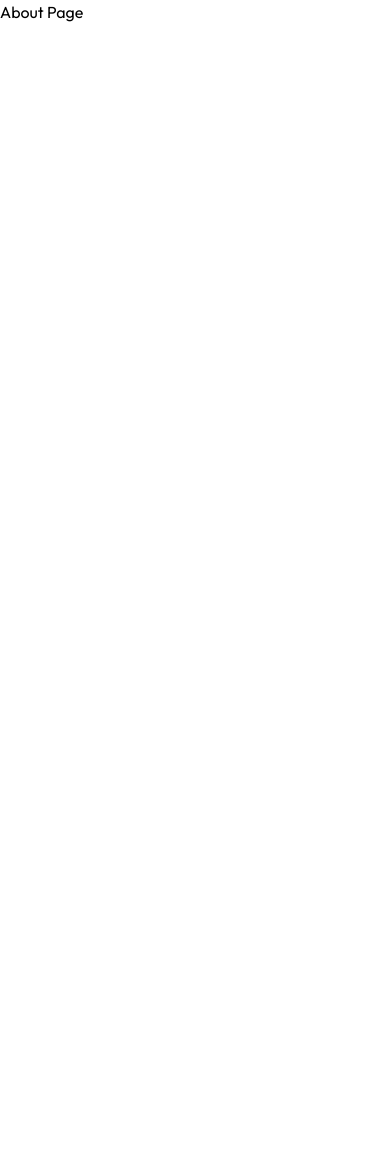
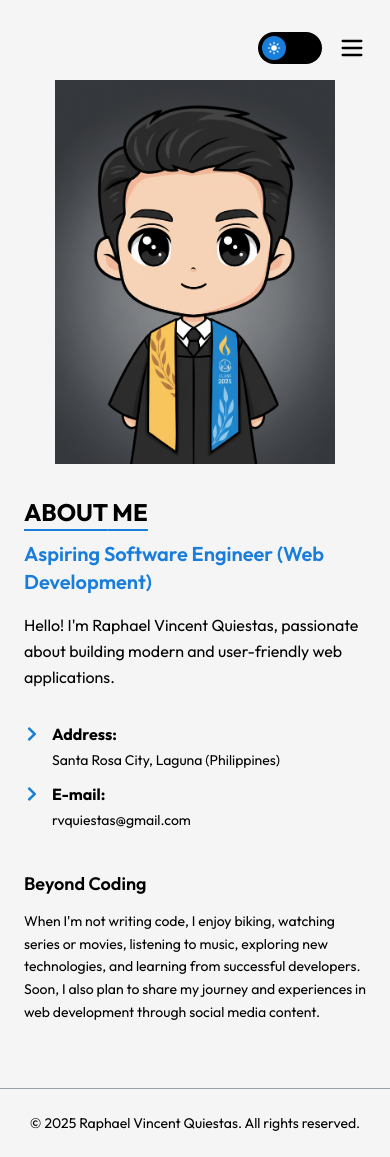
Before and after one commit to rvquiestas/my-portfolio, a React (Vite) app in the folder frontend/: page /about in a window 390 px wide. Before the commit the page ends 844 px from the top, so only its background shows below. Built offline with nearby package versions, Linux system fonts and the light colour scheme; the HTML template or start-up script is replaced by a standard one.

Commit message:
Add About.jsx
+ Responsive design

+ AboutMe.jsx Component

```diff
--- /dev/null
+++ b/frontend/src/components/AboutMe.jsx
@@ -0,0 +1,71 @@
+import Container from './Container';
+import chibiImg from '../assets/img/rv-sti-chibi.png';
+import Title from './Title';
+import { FaChevronRight } from "react-icons/fa";
+
+const AboutMe = () => {
+  return (
+    <section id="section" className="grow">
+      <Container>
+        <main className="flex flex-col lg:flex-row items-center gap-8 lg:gap-16 sm:mt-8 md:mt-12 pb-16">
+
+          {/* Left Side - Image */}
+          <div className="flex justify-center lg:justify-start lg:shrink-0">
+            <img
+              alt="Profile chibi character"
+              className="w-full max-w-[280px] sm:max-w-[320px] lg:max-w-[340px] h-auto object-contain"
+              src={chibiImg}
+            />
+          </div>
+
+          {/* Right Side - Content */}
+          <div className='flex-1 space-y-6'>
+            <Title text1={"About"} text2={"Me"} />
+
+            <div className='space-y-4'>
+              <h2 className='text-secondary font-semibold text-xl lg:text-2xl'>
+                Aspiring Software Engineer (Web Development)
+              </h2>
+
+              <p className='text-primary text-base lg:text-lg leading-relaxed'>
+                Hello! I'm Raphael Vincent Quiestas, passionate about building modern and user-friendly web applications.
+              </p>
+            </div>
+
+            {/* Contact Info */}
+            <div className='space-y-3 pt-2'>
+              <div className='flex items-start'>
+                <FaChevronRight className='text-secondary mt-1 shrink-0 mr-3'/>
+                <div className='flex flex-col sm:flex-row sm:items-center gap-1 sm:gap-0'>
+                  <span className='text-primary font-bold sm:mr-2 min-w-20'>Address:</span>
+                  <span className='text-primary text-sm sm:text-base'>Santa Rosa City, Laguna (Philippines)</span>
+                </div>
+              </div>
+
+              <div className='flex items-start'>
+                <FaChevronRight className='text-secondary mt-1 shrink-0 mr-3'/>
+                <div className='flex flex-col sm:flex-row sm:items-center gap-1 sm:gap-0'>
+                  <span className='text-primary font-bold sm:mr-2 min-w-20'>E-mail:</span>
+                  <span className='text-primary text-sm sm:text-base'>rvquiestas@gmail.com</span>
+                </div>
+              </div>
+            </div>
+
+            {/* Beyond Coding Section */}
+            <div className='space-y-3 pt-4'>
+              <h3 className='text-primary text-lg lg:text-xl font-semibold'>
+                Beyond Coding
+              </h3>
+
+              <p className='text-primary text-sm lg:text-base leading-relaxed'>
+                When I'm not writing code, I enjoy biking, watching series or movies, listening to music, exploring new technologies, and learning from successful developers. Soon, I also plan to share my journey and experiences in web development through social media content.
+              </p>
+            </div>
+          </div>
+        </main>
+      </Container>
+    </section>
+  )
+}
+
+export default AboutMe
--- a/frontend/src/components/Navbar.jsx
+++ b/frontend/src/components/Navbar.jsx
@@ -9,7 +9,7 @@ const Navbar = ({ currentPage = "Home" }) => {
 
   const navLinks = [
     { name: "Home", path: "/" },
-    { name: "About", path: "/" },
+    { name: "About", path: "/about" },
     { name: "Resume", path: "/" },
     { name: "Projects", path: "/" },
     { name: "Contact", path: "/" },
--- a/frontend/src/pages/About.jsx
+++ b/frontend/src/pages/About.jsx
@@ -1,10 +1,29 @@
-import React from 'react'
+import { useEffect } from 'react'
+import PageTransition from '../components/PageTransition'
+import { ThemeProvider } from '../Context/ThemeContext'
+import Navbar from '../components/Navbar'
+import Footer from '../components/Footer'
+import AboutMe from '../components/AboutMe'
 
 const About = () => {
+  useEffect(() => {
+    document.body.classList.add("bg-bg");
+
+    return () => {
+      document.body.classList.remove("bg-bg");
+    };
+  }, []);
+
   return (
-    <div>
-      <h1>About Page</h1>
-    </div>
+    <PageTransition key="about-content">
+      <ThemeProvider>
+        <div className="min-h-screen flex flex-col">
+          <Navbar currentPage='About'/>
+          <AboutMe />
+          <Footer />
+        </div>
+      </ThemeProvider>
+    </PageTransition>
   )
 }
 
```
Also changed, not shown: frontend/src/assets/img/rv-sti-chibi.png (added).
